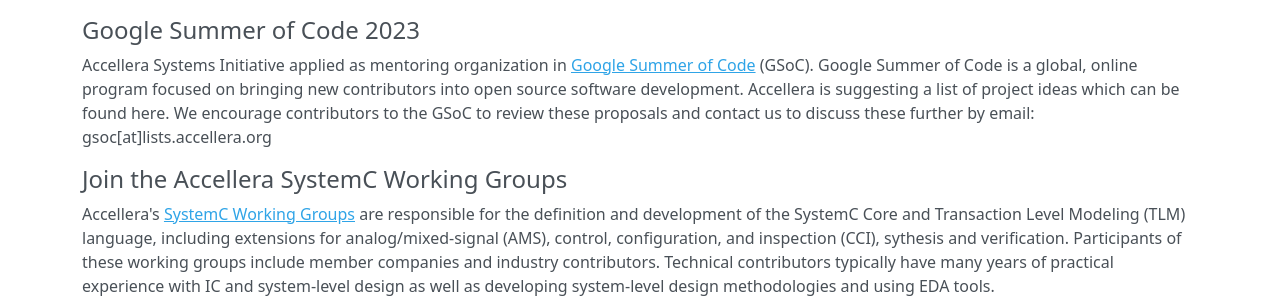
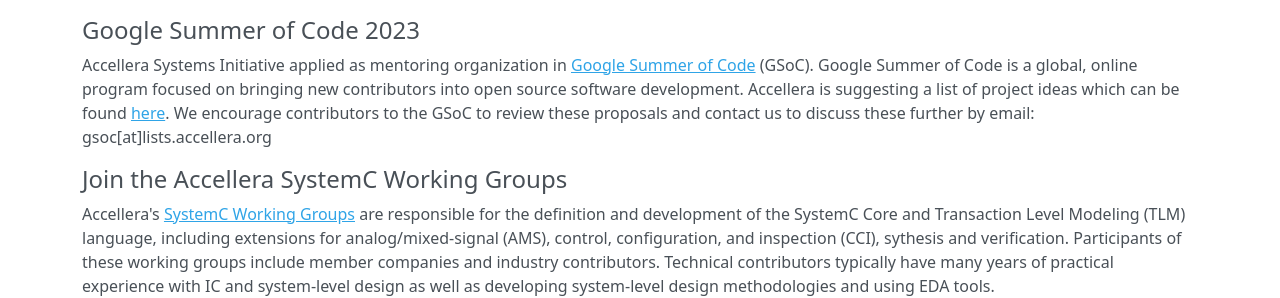
Before and after one commit to accellera-official/systemc.org, an MkDocs documentation site: the page built from docs/get-involved.md, in a window 1280 px wide and 952 px high. Shown: the part 429-727 px from the top of the window. Built offline with MkDocs 1.6.1, drawn with Linux system fonts in a browser that asks for light colours; nearby versions of some CDN libraries; some of the changed lines change nothing that is shown.

Commit message:
add link
Signed-off-by: Martin Barnasconi <martin.barnasconi@nxp.com>

```diff
--- a/docs/get-involved.md
+++ b/docs/get-involved.md
@@ -12,7 +12,7 @@
 
 ## Google Summer of Code 2023
 
-Accellera Systems Initiative applied as mentoring organization in [Google Summer of Code][8] (GSoC). Google Summer of Code is a global, online program focused on bringing new contributors into open source software development. Accellera is suggesting a list of project ideas which can be found here. We encourage contributors to the GSoC to review these proposals and contact us to discuss these further by email: gsoc[at]lists.accellera.org
+Accellera Systems Initiative applied as mentoring organization in [Google Summer of Code][8] (GSoC). Google Summer of Code is a global, online program focused on bringing new contributors into open source software development. Accellera is suggesting a list of project ideas which can be found [here][9]. We encourage contributors to the GSoC to review these proposals and contact us to discuss these further by email: gsoc[at]lists.accellera.org
 
 ## Join the Accellera SystemC Working Groups
 
@@ -32,3 +32,4 @@
 [7]: https://workspace.accellera.org/site/login
 
 [8]: https://summerofcode.withgoogle.com/
+[9]: https://systemc.org/gsoc2023/s
```
